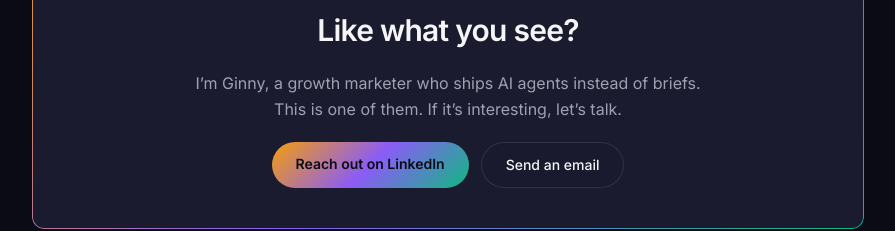
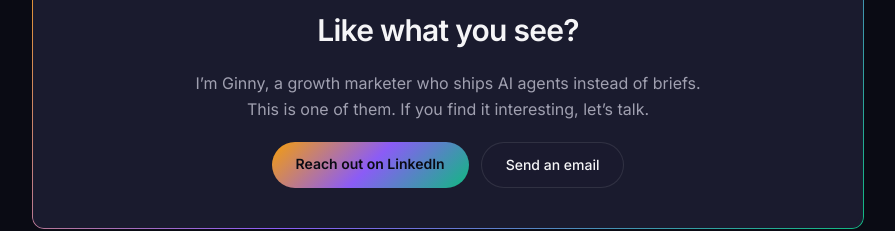
Before and after one commit to ginnynguyendigitalservices/abm-agent-demo, a Next.js app: page / in a window 1280 px wide. Shown: the part 1494-1725 px from the top of the page, without its empty margins (192-1087 px from the left). Built offline with nearby package versions, Linux system fonts and the light colour scheme.

Commit message:
copy: 'If you find it interesting, let's talk.' in closing CTA

```diff
--- a/src/app/page.tsx
+++ b/src/app/page.tsx
@@ -85,8 +85,8 @@ export default function Home() {
             </h2>
             <p className="text-base text-muted-foreground max-w-lg leading-relaxed">
               I&rsquo;m Ginny, a growth marketer who ships AI agents instead of
-              briefs. This is one of them. If it&rsquo;s interesting, let&rsquo;s
-              talk.
+              briefs. This is one of them. If you find it interesting,
+              let&rsquo;s talk.
             </p>
             <div className="flex flex-wrap gap-3 justify-center">
               <a
```
